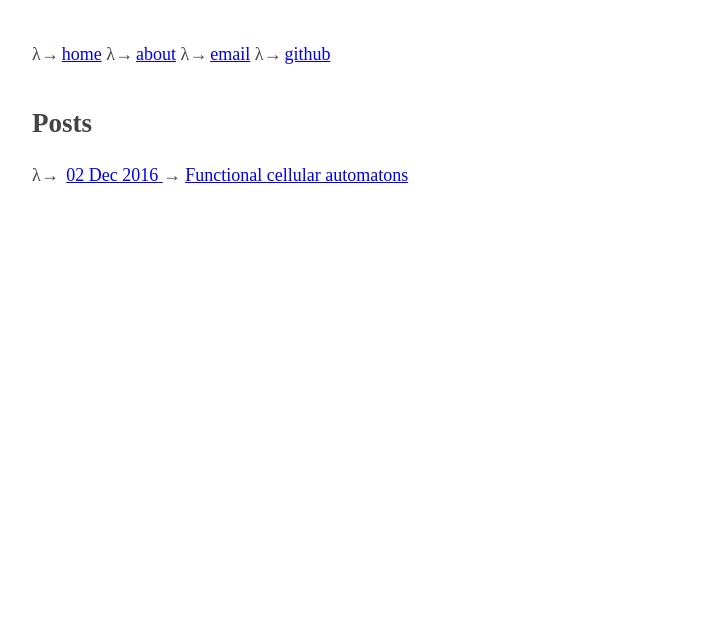
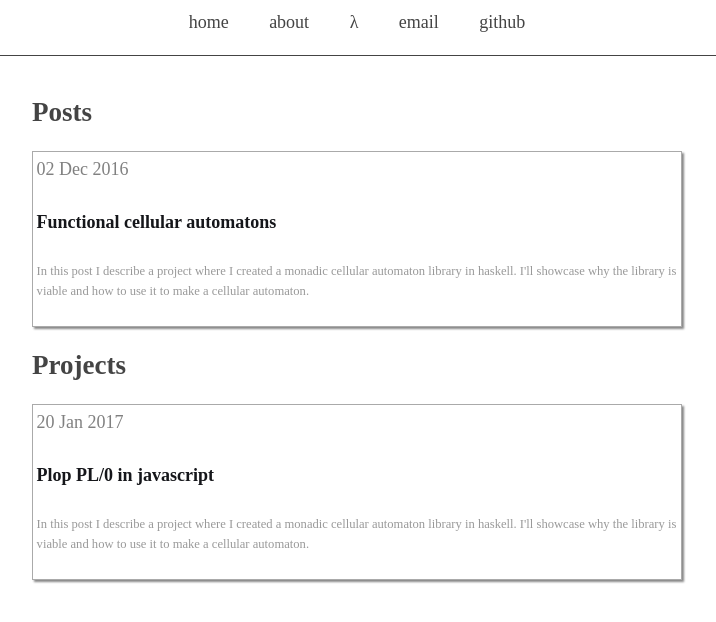
Before and after one commit to Ivan1931/Ivan1931.github.io, a Jekyll site: the page built from index.html, in a window 1280 px wide. Shown: the top 622 px of the page, without its empty margins (283-999 px from the left). Built offline with Jekyll 4.4.1, drawn with Linux system fonts in a browser that asks for light colours.

Commit message:
Updated the CSS theme to have cards. Also added a menu bar

```diff
--- a/_layouts/default.html
+++ b/_layouts/default.html
@@ -8,12 +8,13 @@
     </head>
     <body>
         <header>
-            <ul class="lambda-list">
-                <li><a href="/">home</a></li>
-                <li><a href="/about">about</a></li>
-                <li><a href="mailto:jonah.graham.hooper@gmail.com">email</a></li>
-                <li><a href="https://github.com/Ivan1931">github</a></li>
-            </ul>
+              <div class="navbar">
+                <a class="nav-link" href="/">home</a>
+                <a class="nav-link" href="/about">about</a>
+                <a class="lambda nav-link" href="/">λ</a>
+                <a class="nav-link" href="mailto:jonah.graham.hooper@gmail.com">email</a>
+                <a class="nav-link" href="https://github.com/Ivan1931">github</a>
+              </div>
         </header>
         <div class="container">
             {{ content }}
--- a/_posts/2016-12-02-function-cellular-automatons.md
+++ b/_posts/blogs/2016-12-02-function-cellular-automatons.md
@@ -2,6 +2,8 @@
 title: Functional cellular automatons
 layout: default
 permalink: /functional-cellular-automatons/
+categories: blogs
+description: In this post I describe a project where I created a monadic cellular automaton library in haskell. I'll showcase why the library is viable and how to use it to make a cellular automaton.
 ---
 # Intro
 In this post I'm going to show you how to specify a monad for creating cellular automatons on 2D grid.
--- a/assets/css/main.css
+++ /dev/null
@@ -1,46 +0,0 @@
-body {
-    margin:40px auto;
-    max-width: 650px;
-    line-height:1.6;
-    font-size:18px;
-    color: #444;
-    padding:0 10px
-}
-
-h1,h2,h3 {
-    line-height:1.2
-}
-
-.lambda-list {
-    list-style: none;
-    margin-left: 0;
-    padding-left: 0;
-}
-
-.lambda-list ul li {
-    padding-left: 1em;
-    text-indent: -1em;
-}
-
-.lambda-list li:before {
-    content: "λ→";
-    padding-right: 3px;
-}
-
-header .lambda-list li {
-    display: inline;
-}
-
-header {
-    margin-bottom: 1cm;
-}
-
-img {
-    max-width: 100%;
-    max-height: 100vh;
-    height: auto;
-}
-
-pre {
-    overflow: auto;
-}
--- /dev/null
+++ b/assets/css/main.scss
@@ -0,0 +1,89 @@
+---
+---
+
+body {
+  line-height:1.6;
+  font-size:18px;
+  color: #444;
+}
+
+.container {
+  margin:40px auto;
+  max-width: 650px;
+  padding:0 10px
+}
+
+h1,h2,h3 {
+  line-height:1.2
+}
+
+/* post list starts here */
+.lambda-list {
+  list-style: none;
+  margin-left: 0;
+  padding-left: 0;
+}
+
+.list-item {
+  border: 1px rgb(170,170,170) solid;
+  padding:0.2em;
+  box-shadow: 2px 2px 2px #888888;
+  .date {
+    a {
+      color: grey;
+      text-decoration: none;
+    }
+  }
+
+  .title {
+    a {
+      text-decoration: none;
+      color: rgb(21, 22, 26);
+    }
+  }
+
+  .description {
+    font-size: 0.7em;
+    color: rgb(153, 153, 153);
+    font-weight: lighter;
+  }
+}
+
+/* navbar starts hear */
+header .navbar a {
+  padding: 1em;
+}
+
+header {
+  display: flex;
+  justify-content: center;
+  padding-bottom: 1em;
+  margin-bottom: 1em;
+  border-bottom-style: solid;
+  border-bottom-width: 1px;
+}
+.nav-link {
+  color: #444;
+  text-decoration: none;
+}
+
+.nav-link:visited {
+  color: #444;
+  text-decoration: none;
+  font-size: 24px;
+}
+
+.nav-link:hover {
+  background-color: rgba(1, 1, 1, 0.05);
+  border-bottom: solid 3px;
+}
+
+img {
+  max-width: 100%;
+  max-height: 100vh;
+  height: auto;
+}
+
+pre {
+  overflow: auto;
+}
--- a/index.html
+++ b/index.html
@@ -1,20 +1,51 @@
 ---
 layout: default
-title: Not a dating profile
+title: How not to code
 ---
 <h2>
     Posts
 </h2>
 <ul id="posts" class="lambda-list">
-    {% for post in site.posts %}
+    {% for post in site.categories.blogs %}
       <li>
+        <div class="list-item">
+          <div class="date">
             <a href="{{ post.url }}">
               <span>{{ post.date | date_to_string }}</span>
             </a>
-          →
+          </div>
+          <h4 class="title">
             <a href="{{ post.url }}">
               {{ post.title }}
             </a>
+          </h4>
+          <h5 class="description">
+            {{ post.description | strip_html }}
+          </h5>
+        </div>
       </li>
     {% endfor %}
 </ul>
+<h2>
+  Projects
+</h2>
+<ul id="projects" class="lambda-list">
+    {% for project in site.categories.projects %}
+      <li>
+        <div class="list-item">
+          <div class="date">
+            <a href="{{ post.url }}">
+              <span>{{ project.date | date_to_string }}</span>
+            </a>
+          </div>
+          <h4 class="title">
+            <a href="{{ post.url }}">
+              {{ project.title }}
+            </a>
+          </h4>
+          <h5 class="description">
+            {{ project.description | strip_html }}
+          </h5>
+        </div>
+      </li>
+    {% endfor %}
```
Also changed, not shown: _posts/projects/2017-01-20-plop.md (added, +7 -0 lines). Lines whose indentation alone changed are shown as unchanged.
